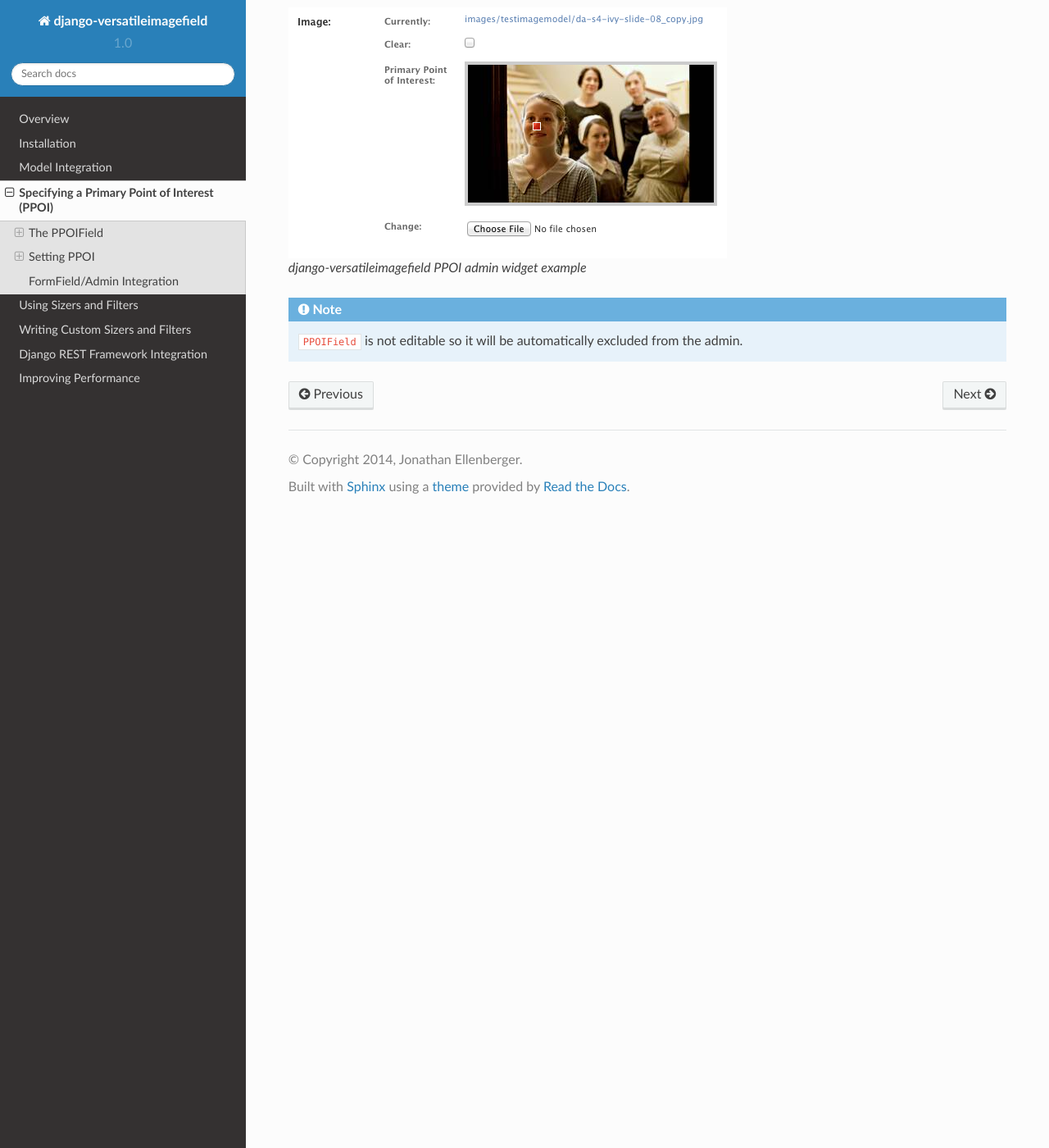
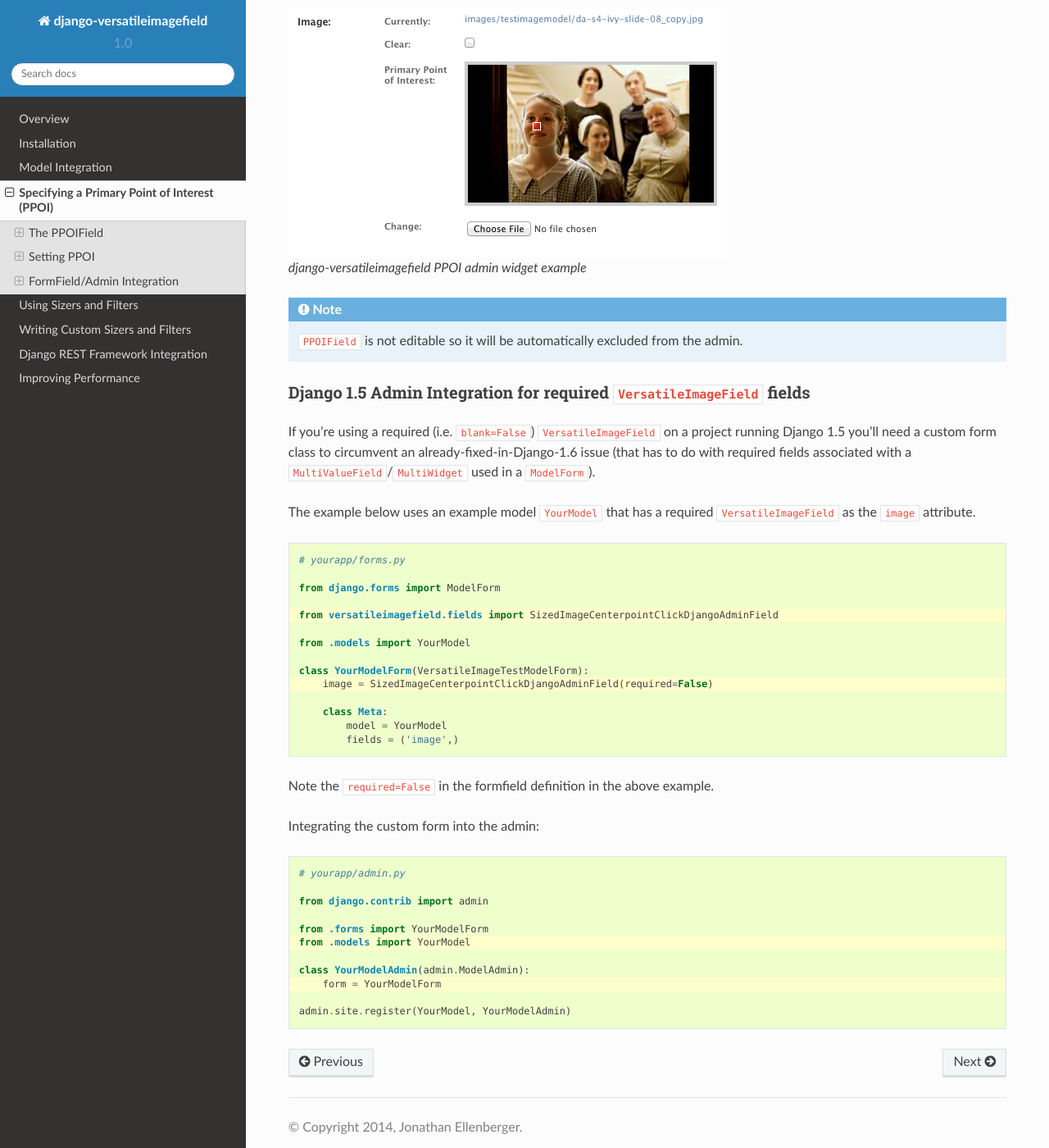
Before and after one commit to respondcreate/django-versatileimagefield, a Sphinx documentation site: the page built from docs/specifying_ppoi.rst, in a window 1280 px wide and 1400 px high, scrolled down 3079 px. Shown: the whole window at 82% size. Built offline with Sphinx 7.4.7 and the Read the Docs theme 2.0.0, drawn with Linux system fonts in a browser that asks for light colours.

Commit message:
Adding Django 1.5-specific formfield/admin docs

```diff
--- a/docs/specifying_ppoi.rst
+++ b/docs/specifying_ppoi.rst
@@ -162,3 +162,49 @@ PPOI value is currently set to on the image:
    django-versatileimagefield PPOI admin widget example
 
 .. note:: ``PPOIField`` is not editable so it will be automatically excluded from the admin.
+
+.. _django-15-admin-note:
+
+Django 1.5 Admin Integration for required ``VersatileImageField`` fields
+------------------------------------------------------------------------
+
+If you're using a required (i.e. ``blank=False``) ``VersatileImageField`` on a project running Django 1.5 you'll need a custom form class to circumvent an already-fixed-in-Django-1.6 issue (that has to do with required fields associated with a ``MultiValueField``/``MultiWidget`` used in a ``ModelForm``).
+
+The example below uses an example model ``YourModel`` that has a required ``VersatileImageField`` as the ``image`` attribute.
+
+.. code-block:: python
+    :emphasize-lines: 5,10
+
+    # yourapp/forms.py
+
+    from django.forms import ModelForm
+
+    from versatileimagefield.fields import SizedImageCenterpointClickDjangoAdminField
+
+    from .models import YourModel
+
+    class YourModelForm(VersatileImageTestModelForm):
+        image = SizedImageCenterpointClickDjangoAdminField(required=False)
+
+        class Meta:
+            model = YourModel
+            fields = ('image',)
+
+Note the ``required=False`` in the formfield definition in the above example.
+
+Integrating the custom form into the admin:
+
+.. code-block:: python
+    :emphasize-lines: 6,9
+
+    # yourapp/admin.py
+
+    from django.contrib import admin
+
+    from .forms import YourModelForm
+    from .models import YourModel
+
+    class YourModelAdmin(admin.ModelAdmin):
+        form = YourModelForm
+
+    admin.site.register(YourModel, YourModelAdmin)
```
